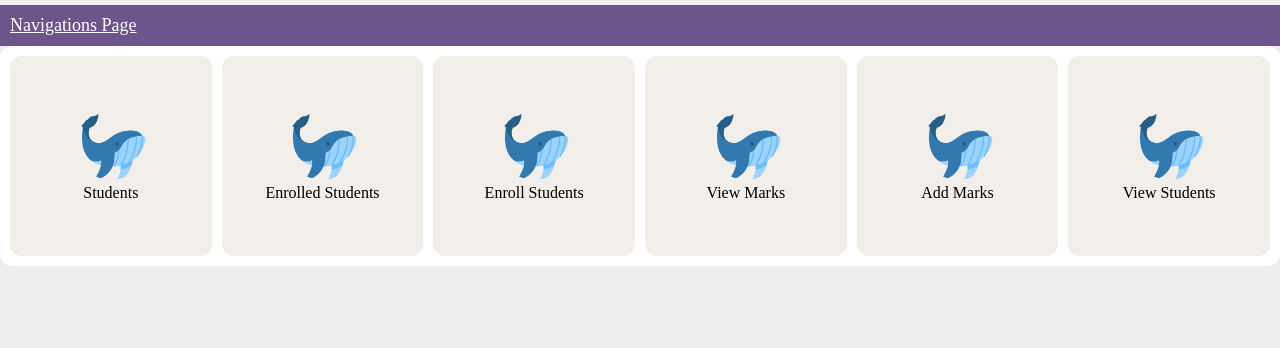
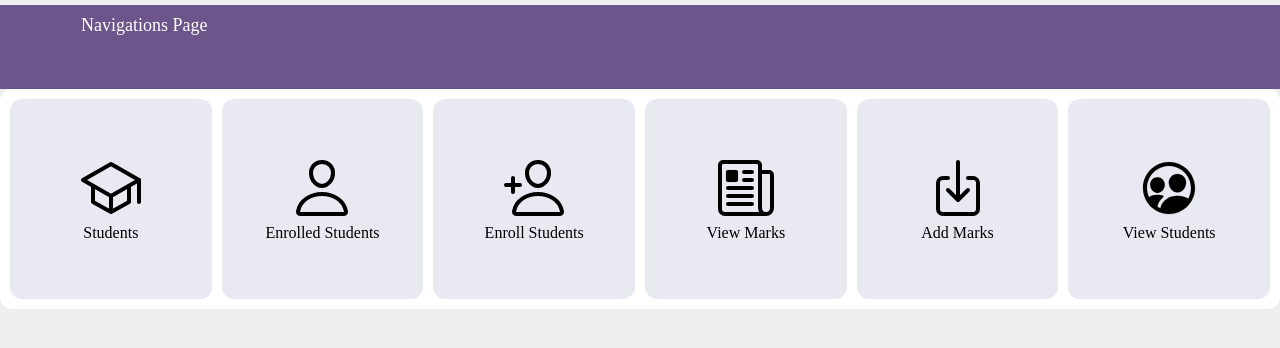
Before and after one commit to jimyjames/academi-management-system, a Flask app: template app/templates/landing.html in a window 1280 px wide. Shown: the top 348 px of the page. Run offline with Flask 3, Linux system fonts and the light colour scheme; the template is opened without the code that fills it, so the values that code supplies are empty; some libraries are stand-ins or nearby versions.

Commit message:
icons added

```diff
--- a/app/templates/landing.html
+++ b/app/templates/landing.html
@@ -4,13 +4,18 @@
     <meta charset="UTF-8">
     <meta name="viewport" content="width=device-width, initial-scale=1.0">
     <title>Landing</title>
+    <script type="module" src="https://unpkg.com/ionicons@7.1.0/dist/ionicons/ionicons.esm.js"></script>
+    <script nomodule src="https://unpkg.com/ionicons@7.1.0/dist/ionicons/ionicons.js"></script>
+
     <style>
         body{
             background-color: rgb(238, 238, 238);
             margin: 0;
         }
         .heading{
-            text-decoration: underline;
+
+            display: flex;
+            gap: 7px;
             background-color: rgb(107, 85, 138);
             color: white;
             padding: 10px;
@@ -34,7 +39,7 @@
             gap: 10px;
         }
         .link{
-            background-color: rgb(242, 238, 233);
+            background-color: rgb(233, 233, 242);
             display: flex;
             flex-direction: column;
             align-items: center;
@@ -47,38 +52,43 @@
             cursor: pointer;
         }
 
+        ion-icon {
+  font-size: 64px;
+}
+
     </style>
 </head>
 <body>
     <div>
-        <div class="heading">Navigations Page</div>
+        <div class="heading"> <ion-icon home-outline"></ion-icon> Navigations Page</div>
        <div class="container">
 
         <div class="link">
-            <div><img src="whale.png" alt=""></div>
-        <div>Students</div>
+            <div><ion-icon name="school-outline"></ion-icon></div>
+        <div>
+            Students</div>
         </div>
 
        <div class="link">
-        <div><img src="whale.png" alt=""></div>
+        <div><ion-icon name="person-outline"></ion-icon></div>
         <div>Enrolled Students</div>
        </div>
        <div class="link">
 
-        <div><img src="whale.png" alt=""></div>
+        <div><ion-icon name="person-add-outline"></ion-icon></div>
         <div>Enroll Students</div>
        </div>
 
-        <div class="link"><div><img src="whale.png" alt=""></div>
+        <div class="link"><div><ion-icon name="newspaper-outline"></ion-icon></div>
         <div>View Marks</div></div>
 
         <div class="link">
-            <div><img src="whale.png" alt=""></div>
+            <div><ion-icon name="download-outline"></ion-icon></div>
         <div>Add Marks</div>
         </div>
 
         <div class="link">
-            <div><img src="whale.png" alt=""></div>
+            <div><ion-icon name="people-circle-outline"></ion-icon></div>
         <div>View Students</div>
         </div>
        </div>
```
